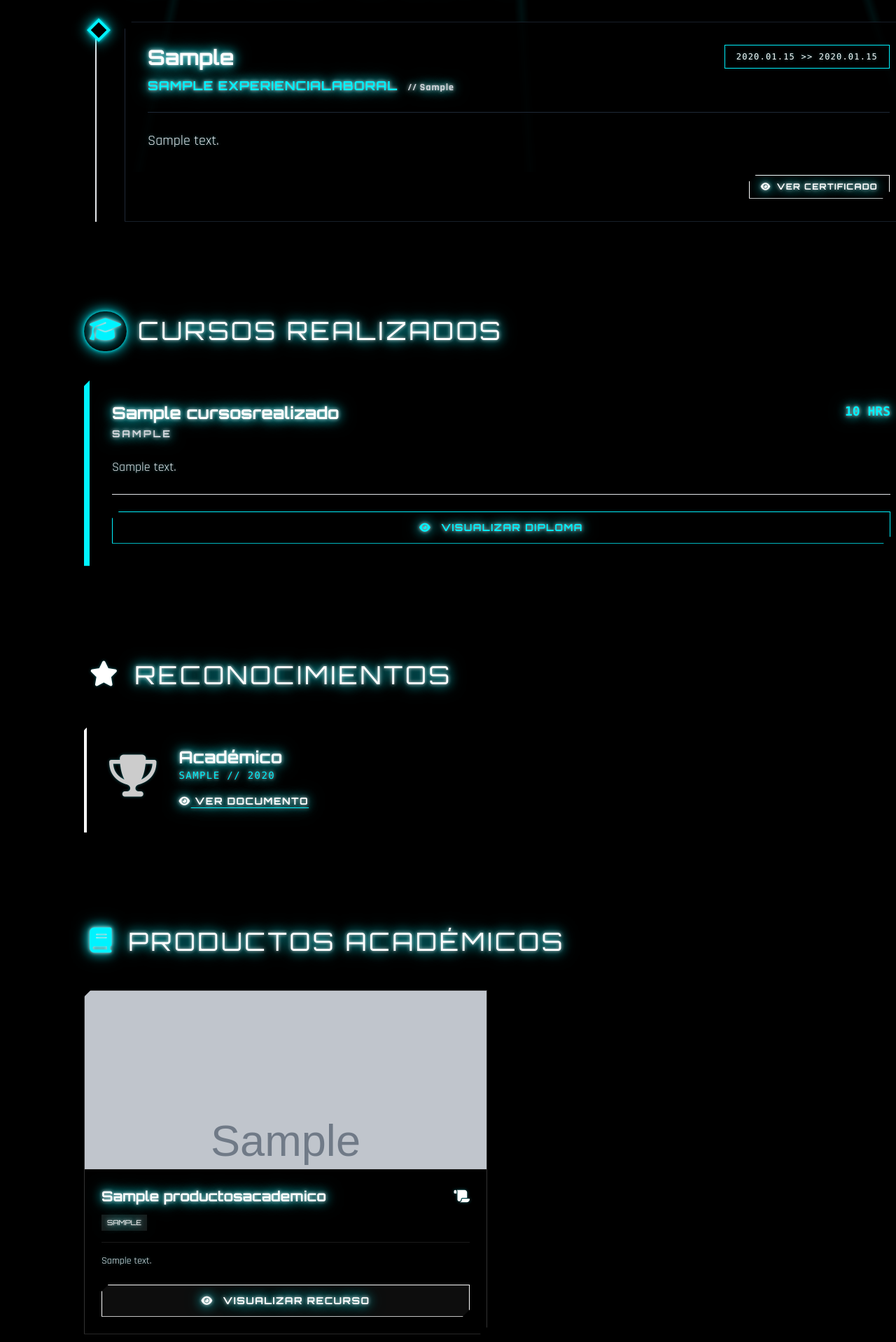
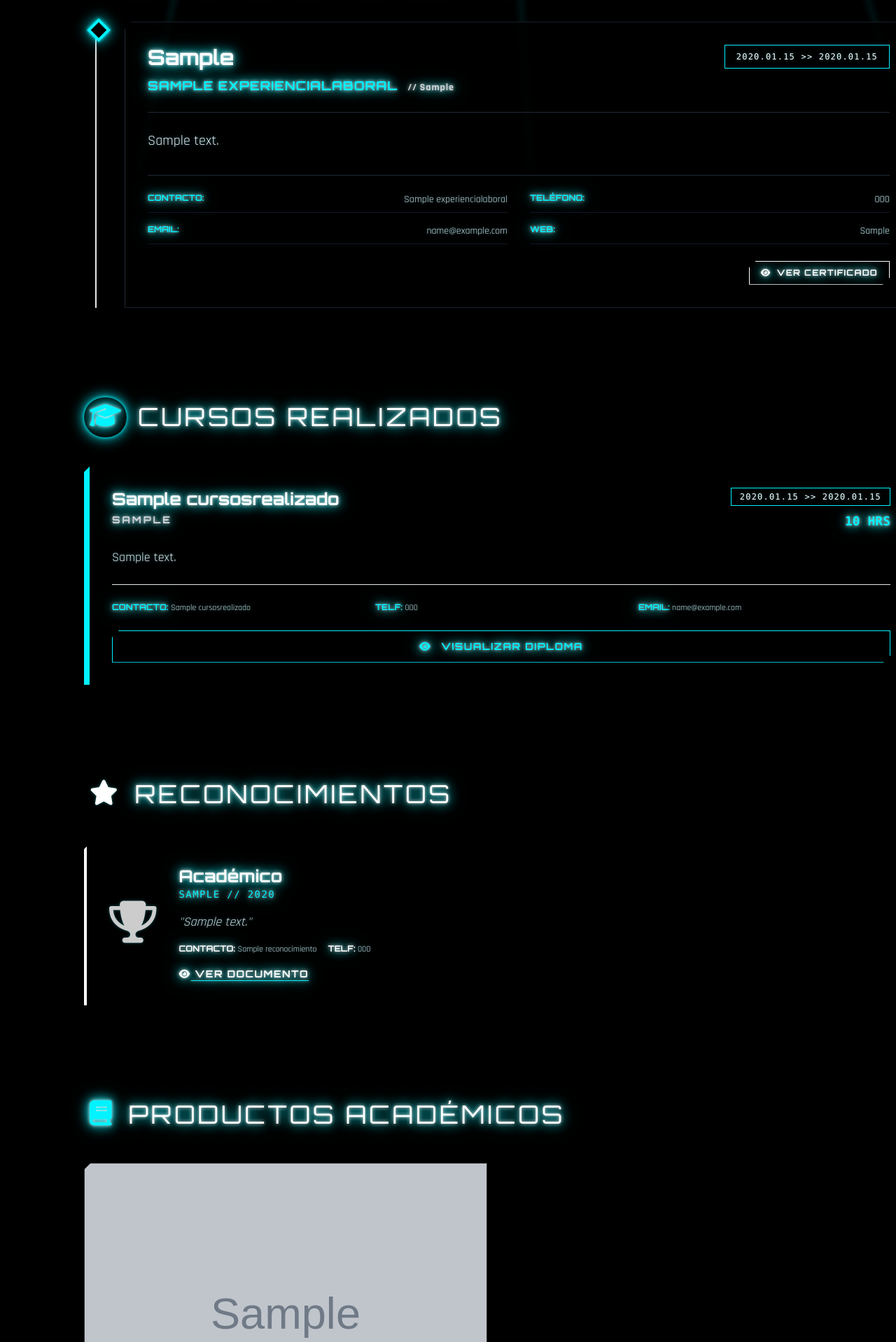
Before and after one commit to nosequeponeraqui571-web/hojadevidafinal, a Django app: page / in a window 1280 px wide; the page is wider, and only the part inside the window is pictured. Shown: the part 2020-3938 px from the top of that part at 70% size. Run offline with Django 5.2, Linux system fonts and the light colour scheme; tables that the repository leaves empty hold one stand-in row (values such as "Sample post"); grey boxes marked "Sample" are stand-in pictures; some libraries are stand-ins or nearby versions.

Commit message:
En cursos realizados ya muestra que aparezca la fecha

```diff
--- a/Perfil/templates/hoja_vida.html
+++ b/Perfil/templates/hoja_vida.html
@@ -4,7 +4,7 @@
 <head>
     <meta charset="UTF-8">
     <meta name="viewport" content="width=device-width, initial-scale=1.0">
-    <title>SYSTEM v8.0 | {{ perfil.nombres|default:"USUARIO" }}</title>
+    <title>SYSTEM v8.1 | {{ perfil.nombres|default:"USUARIO" }}</title>
     <script src="https://cdn.tailwindcss.com"></script>
     <link href="https://fonts.googleapis.com/css2?family=Orbitron:wght@400;500;700;900&family=Rajdhani:wght@300;400;500;600;700&display=swap" rel="stylesheet">
     <link rel="stylesheet" href="https://cdnjs.cloudflare.com/ajax/libs/font-awesome/6.4.0/css/all.min.css">
@@ -311,7 +311,7 @@
             </div>
         </aside>
 
-        <!-- CONTENIDO PRINCIPAL (Omitido para brevedad, no cambia) -->
+        <!-- CONTENIDO PRINCIPAL -->
         <main class="w-full md:ml-[4.5rem] p-6 md:p-12 relative z-10 transition-all duration-500">
             <!-- HERO SECTION -->
             <section id="inicio" class="min-h-screen flex flex-col justify-center mb-20 relative">
@@ -481,6 +481,12 @@
                                 </span>
                             </div>
                             <p class="text-gray-200 font-rajdhani text-xl mb-8 leading-relaxed">{{ exp.descripcionfunciones|default:"" }}</p>
+                            <div class="grid grid-cols-1 md:grid-cols-2 gap-y-4 gap-x-8 text-sm border-t border-gray-800 pt-6">
+                                <div class="flex justify-between border-b border-gray-900 pb-2"><span class="text-tron-primary uppercase text-xs font-bold font-orbitron">Contacto:</span><span class="text-gray-300 font-rajdhani">{{ exp.nombrecontactoempresarial|default:"-" }}</span></div>
+                                <div class="flex justify-between border-b border-gray-900 pb-2"><span class="text-tron-primary uppercase text-xs font-bold font-orbitron">Teléfono:</span><span class="text-gray-300 font-rajdhani">{{ exp.telefonocontactoempresarial|default:"-" }}</span></div>
+                                <div class="flex justify-between border-b border-gray-900 pb-2"><span class="text-tron-primary uppercase text-xs font-bold font-orbitron">Email:</span><span class="text-gray-300 font-rajdhani">{{ exp.emailempresa|default:"-" }}</span></div>
+                                <div class="flex justify-between border-b border-gray-900 pb-2"><span class="text-tron-primary uppercase text-xs font-bold font-orbitron">Web:</span><span class="text-gray-300 font-rajdhani">{{ exp.sitiowebempresa|default:"-" }}</span></div>
+                            </div>
                             {% if exp.rutacertificado %}
                             <div class="mt-6 text-right">
                                 <button onclick="openPreview('{{ exp.rutacertificado.url }}')" class="inline-flex items-center gap-2 text-xs text-white border border-white px-4 py-2 hover:bg-white hover:text-black transition uppercase font-bold tracking-widest clip-tron font-orbitron">
@@ -510,11 +516,19 @@
                                 <h3 class="text-2xl text-white font-bold mb-1 font-orbitron group-hover:text-tron-primary transition">{{ curso.nombrecurso|default:"" }}</h3>
                                 <p class="text-gray-300 text-sm uppercase tracking-[0.2em] font-bold font-orbitron">{{ curso.entidadpatrocinadora|default:"" }}</p>
                             </div>
-                            <div class="text-right mt-4 md:mt-0">
+                            <div class="text-right mt-4 md:mt-0 flex flex-col items-end gap-2">
+                                <span class="text-xs font-mono text-white bg-tron-primary/20 border border-tron-primary px-3 py-1 tracking-widest">
+                                    {{ curso.fechainicio|date:"Y.m.d" }} >> {{ curso.fechafin|date:"Y.m.d" }}
+                                </span>
                                 <span class="block text-tron-primary font-mono text-lg font-bold">{{ curso.totalhoras|default:"0" }} HRS</span>
                             </div>
                         </div>
                         <p class="text-gray-200 text-lg mb-6 border-b border-tron-primary/20 pb-6 font-rajdhani">{{ curso.descripcioncurso|default:"" }}</p>
+                        <div class="grid grid-cols-1 md:grid-cols-3 gap-4 text-xs text-gray-400">
+                            <div><span class="text-tron-primary font-bold font-orbitron">CONTACTO:</span> <span class="font-rajdhani text-gray-300">{{ curso.nombrecontactoauspicia|default:"-" }}</span></div>
+                            <div><span class="text-tron-primary font-bold font-orbitron">TELF:</span> <span class="font-rajdhani text-gray-300">{{ curso.telefonocontactoauspicia|default:"-" }}</span></div>
+                            <div><span class="text-tron-primary font-bold font-orbitron">EMAIL:</span> <span class="font-rajdhani text-gray-300">{{ curso.emailempresapatrocinadora|default:"-" }}</span></div>
+                        </div>
                         {% if curso.rutacertificado %}
                         <div class="mt-6">
                             <button onclick="openPreview('{{ curso.rutacertificado.url }}')" class="w-full block text-center py-3 bg-tron-primary/10 border border-tron-primary text-tron-primary text-sm hover:bg-tron-primary hover:text-black transition uppercase font-bold tracking-widest clip-tron font-orbitron">
@@ -542,6 +556,12 @@
                         <div class="flex-1 w-full text-center md:text-left">
                             <h3 class="text-2xl text-white font-bold font-orbitron">{{ rec.tiporeconocimiento|default:"" }}</h3>
                             <p class="text-tron-primary text-sm font-mono mb-4 uppercase tracking-widest">{{ rec.entidadpatrocinadora|default:"" }} // {{ rec.fechareconocimiento|date:"Y" }}</p>
+                            <p class="text-gray-300 italic text-lg mb-4 font-rajdhani">"{{ rec.descripcionreconocimiento|default:"" }}"</p>
+
+                            <div class="text-xs text-gray-400 mb-4 flex justify-center md:justify-start gap-4">
+                                <span><strong class="text-white font-orbitron">CONTACTO:</strong> <span class="font-rajdhani text-gray-300">{{ rec.nombrecontactoauspicia|default:"-" }}</span></span>
+                                <span><strong class="text-white font-orbitron">TELF:</strong> <span class="font-rajdhani text-gray-300">{{ rec.telefonocontactoauspicia|default:"-" }}</span></span>
+                            </div>
                             {% if rec.rutacertificado %}
                             <div>
                                 <button onclick="openPreview('{{ rec.rutacertificado.url }}')" class="text-white hover:text-tron-primary underline decoration-tron-primary underline-offset-4 text-sm font-bold uppercase tracking-widest font-orbitron">
@@ -677,13 +697,13 @@
             <!-- Footer -->
             <footer class="text-center text-gray-600 text-xs font-mono mt-20 pt-10 border-t border-gray-900 mb-10">
                 <p class="mb-2 tracking-[0.5em] font-orbitron">END OF LINE</p>
-                <p class="font-rajdhani">&copy; {% now "Y" %} {{ perfil.nombres|default:"USUARIO" }} {{ perfil.apellidos|default:"DESCONOCIDO" }}. SISTEMA v8.0 SECURE.</p>
+                <p class="font-rajdhani">&copy; {% now "Y" %} {{ perfil.nombres|default:"USUARIO" }} {{ perfil.apellidos|default:"DESCONOCIDO" }}. SISTEMA v8.1 SECURE.</p>
             </footer>
 
         </main>
     </div>
 
-    <!-- Scripts -->
+    <!-- Script del Previsualizador y Toggle de Tema -->
     <script>
         function toggleTheme() {
             const body = document.getElementById('main-body');
@@ -703,10 +723,9 @@
         }
 
         document.addEventListener('DOMContentLoaded', () => {
-            console.log("%c VERSIÓN V8 - MODAL DE SELECCIÓN AGREGADO ", "background: #00f3ff; color: #000000; font-size: 20px; font-weight: bold;");
+            console.log("%c VERSIÓN V8.1 - FECHAS EN CURSOS AGREGADAS ", "background: #00f3ff; color: #000000; font-size: 20px; font-weight: bold;");
             if(localStorage.getItem('cv-theme') === 'ares') toggleTheme();
 
-            // Asignar evento al modal con comprobación de seguridad
             const modal = document.getElementById('preview-modal');
             if (modal) {
                 modal.addEventListener('click', function(e) {
@@ -758,7 +777,7 @@
             closePdfModal();
         }
 
-        // --- LÓGICA DE PREVISUALIZADOR (Mantenida de V7) ---
+        // --- LÓGICA DE PREVISUALIZACIÓN ---
         function openPreview(url) {
             console.log("Intentando abrir previsualización para:", url);
 
@@ -771,6 +790,7 @@
 
             if (!modal) return;
 
+            // Resetear estado visual
             modal.classList.remove('hidden');
             if(loader) loader.classList.remove('hidden');
             if(frame) frame.classList.add('hidden');
@@ -779,6 +799,7 @@
             if(img) img.src = '';
             if(downloadLink) downloadLink.href = url;
 
+            // --- LÓGICA DE DETECCIÓN ---
             const isPDF = url.toLowerCase().includes('.pdf');
             const hasImageExtension = url.match(/\.(jpeg|jpg|gif|png|webp|bmp)$/i);
             const looksLikeImage = hasImageExtension || (url.includes('image/upload') && !isPDF);
@@ -789,6 +810,7 @@
                     img.src = url;
 
                     img.onload = () => {
+                        console.log("Imagen cargada correctamente");
                         if(loader) loader.classList.add('hidden');
                         if(imgContainer) imgContainer.classList.remove('hidden');
                     };
@@ -818,11 +840,13 @@
                 frame.src = proxyUrl;
 
                 setTimeout(() => {
+                    console.log("Forzando visualización del iframe (Timeout)");
                     if(loader) loader.classList.add('hidden');
                     frame.classList.remove('hidden');
                 }, 1500);
 
                 frame.onload = () => {
+                    console.log("Documento cargado en iframe (onload)");
                     if(loader) loader.classList.add('hidden');
                     frame.classList.remove('hidden');
                 };
```
